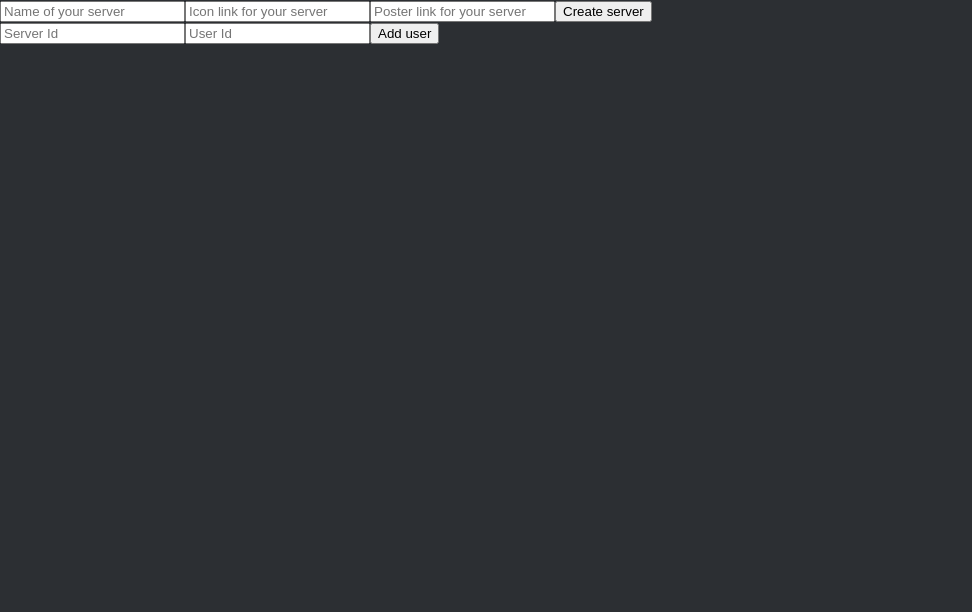
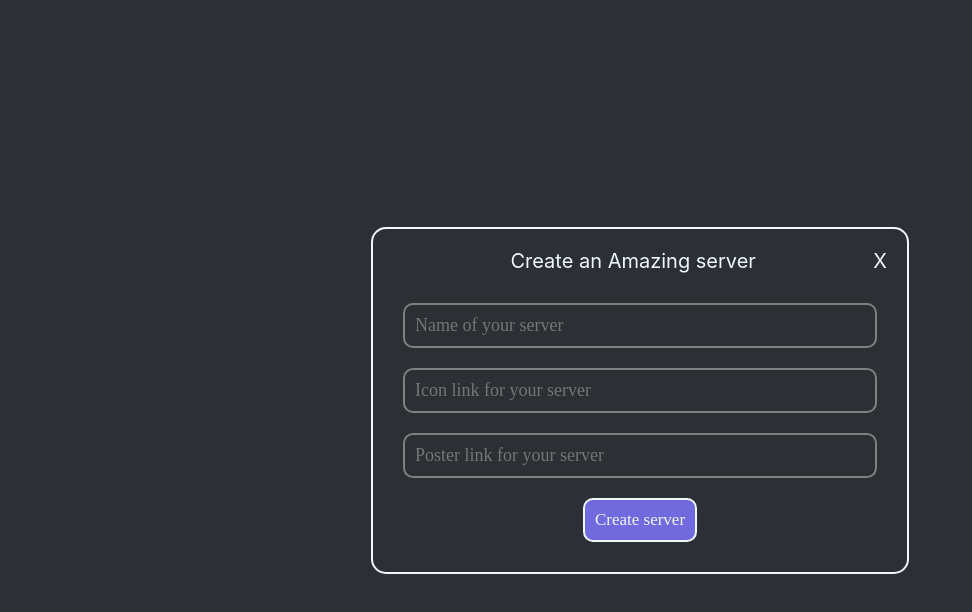
Before and after one commit to PhoenixCreation/pinger, a React (Create React App) app: page /create/server in a window 1280 px wide. Shown: the top 612 px of the page, without its empty margins (0-972 px from the left). Built offline with nearby package versions, Linux system fonts and the light colour scheme; the HTML template or start-up script is replaced by a standard one.

Commit message:
Added initial servers fetch.

```diff
--- a/src/Api/api.js
+++ b/src/Api/api.js
@@ -61,3 +61,13 @@ export const reuestAddUserToServer = async (server_id, user_id) => {
     console.log("Front end api call error", error);
   }
 };
+
+export const requestServersOfUser = async (u_token) => {
+  try {
+    const response = await axios.post(`${URL}/server/get`, { u_token });
+    return response.data;
+  } catch (error) {
+    console.log("reqestServersOfUser - frontend api call ", error);
+    return -1;
+  }
+};
--- a/src/components/Chat.js
+++ b/src/components/Chat.js
@@ -30,7 +30,6 @@ function Chat() {
 
   useEffect(() => {
     chatContainer?.current.scrollTo(0, chatContainer.current.scrollTopMax);
-    console.log("object");
   }, [chats]);
 
   return (
--- a/src/components/Helpers/CreateServer.js
+++ b/src/components/Helpers/CreateServer.js
@@ -26,19 +26,28 @@ function CreateServer() {
     console.log("create server", newServer);
   };
 
-  const [addServerId, setAddServerId] = useState("");
-  const [addUserId, setAddUserId] = useState("");
+  // ***This is for adding user to server with serverId and userid.... can be used in other component
+  //    as a invite of server component
+  // ***
+  // const [addServerId, setAddServerId] = useState("");
+  // const [addUserId, setAddUserId] = useState("");
 
-  const AddUser = (e) => {
-    e.preventDefault();
-    addUserToServer(addServerId, addUserId);
-    setAddServerId("");
-    setAddUserId("");
-  };
+  // const AddUser = (e) => {
+  //   e.preventDefault();
+  //   addUserToServer(addServerId, addUserId);
+  //   setAddServerId("");
+  //   setAddUserId("");
+  // };
 
   return (
     <div className="create__server">
       <div className="cs__form__cont">
+        <div className="cs__form__heading">
+          <div className="cs__form__headingText">Create an Amazing server</div>
+          <div className="cs__form__goback" onClick={() => history.goBack()}>
+            {"X"}
+          </div>
+        </div>
         <form onSubmit={formSubmit} className="cs__form">
           <input
             type="text"
@@ -48,6 +57,8 @@ function CreateServer() {
               setNewServer({ ...newServer, server_name: e.target.value })
             }
             placeholder="Name of your server"
+            className="cs__form__field"
+            required
           />
           <input
             type="text"
@@ -57,6 +68,8 @@ function CreateServer() {
               setNewServer({ ...newServer, server_icon: e.target.value })
             }
             placeholder="Icon link for your server"
+            className="cs__form__field"
+            required
           />
           <input
             type="text"
@@ -66,11 +79,15 @@ function CreateServer() {
               setNewServer({ ...newServer, server_poster: e.target.value })
             }
             placeholder="Poster link for your server"
+            className="cs__form__field"
+            required
           />
-          <button type="submit">Create server</button>
+          <button type="submit" className="cs__form__submit">
+            Create server
+          </button>
         </form>
       </div>
-      <div className="adduser__from__cont">
+      {/* <div className="adduser__from__cont">
         <form onSubmit={AddUser}>
           <input
             type="text"
@@ -86,7 +103,7 @@ function CreateServer() {
           />
           <button type="submit">Add user</button>
         </form>
-      </div>
+      </div> */}
     </div>
   );
 }
--- a/src/components/Pinger.js
+++ b/src/components/Pinger.js
@@ -245,7 +245,7 @@ export default function Pinger() {
         <Chat />
       </div>
       <div className="pinger__usersbar">
-        {Array.isArray(crntServer.users) && (
+        {Array.isArray(crntServer.users) && crntServer.users.username && (
           <>
             <div className="userbar__onlineusers">
               <div className="userbar__onlineuserText">
--- a/src/components/css/Helper/CreateServer.css
+++ b/src/components/css/Helper/CreateServer.css
@@ -0,0 +1,65 @@
+.create__server {
+  display: flex;
+  width: 100%;
+  height: 100%;
+  align-items: center;
+  justify-content: center;
+  color: aliceblue;
+}
+.cs__form__cont {
+  display: flex;
+  align-items: center;
+  justify-content: center;
+  flex-direction: column;
+  border: 2px solid aliceblue;
+  padding: 20px;
+  border-radius: 15px;
+}
+.cs__form__heading {
+  width: 100%;
+  text-align: center;
+  font-size: 20px;
+  display: flex;
+  flex-direction: row;
+  justify-content: space-between;
+  margin-bottom: 20px;
+}
+.cs__form__headingText {
+  flex: 1;
+}
+.cs__form__goback {
+  cursor: pointer;
+}
+.cs__form {
+  display: flex;
+  flex-direction: column;
+  align-items: center;
+  justify-content: center;
+}
+.cs__form__field {
+  all: initial;
+  color: aliceblue;
+  padding: 10px;
+  border: 2px solid grey;
+  width: 450px;
+  margin: 10px;
+  font-size: 18px;
+  border-radius: 10px;
+}
+.cs__form__field:hover {
+  border-color: #afafaf;
+}
+.cs__form__field:focus {
+  border-color: aliceblue;
+}
+.cs__form__submit {
+  all: initial;
+  cursor: pointer;
+  padding: 10px;
+  border: 2px solid aliceblue;
+  background-color: #7269de;
+  font-size: 17px;
+  color: aliceblue;
+  margin: 10px;
+  border-radius: 10px;
+}
--- a/src/components/css/Pinger.css
+++ b/src/components/css/Pinger.css
@@ -126,7 +126,7 @@
   position: relative;
 }
 .serverbar__server:last-child {
-  margin-bottom: 15px;
+  margin-bottom: 20px;
 }
 .serverbar__server:hover .server__icon {
   /* transform: translateY(-5px); */
@@ -140,6 +140,8 @@
   height: 120%;
   transition: all 0.2s linear;
   border-radius: 30px;
+  border: 1px solid grey;
+  background-color: #232323;
 }
 .serverbar__addserver {
   flex: 1;
--- a/src/context/Server.js
+++ b/src/context/Server.js
@@ -1,5 +1,9 @@
 import React, { useState, createContext, useEffect, useContext } from "react";
-import { requestCreateServer, reuestAddUserToServer } from "../Api/api";
+import {
+  requestCreateServer,
+  reuestAddUserToServer,
+  requestServersOfUser,
+} from "../Api/api";
 import { UserContext } from "./Auth";
 
 export const ServerContext = createContext();
@@ -142,31 +146,22 @@ export const ServerProvider = (props) => {
   const [chats, setChats] = useState(chatsDemo);
   const [serverLoading, setserverLoading] = useState(false);
 
-  // Remove this ASAP.........//////.......
   useEffect(() => {
-    // setTimeout(() => {
-    //   setserverLoading(false);
-    // }, 3000);
-    if (user.token) {
+    if (user.token && user.token.length > 1) {
       console.log("Start requesting servers....");
+      setserverLoading(true);
+      requestServersOfUser(user.token).then((data) => {
+        console.log(data);
+        setAllServers(data.servers);
+        setCrntServer(data.servers[0]);
+        setserverLoading(false);
+      });
     }
   }, [user]);
 
   useEffect(() => {
     //Remove this.... this is temporary... remov when connect to database
-    setChats([
-      ...chats,
-      {
-        ...chats[0],
-        id: Math.random() * 1000,
-        sender: {
-          username: "bob",
-          avatar_url: `https://picsum.photos/40/40?random=${Math.floor(
-            Math.random() * 1000
-          )}`,
-        },
-      },
-    ]);
+    console.log("Add some chats depending upon the current channel");
   }, [crntChannel]);
 
   const createServer = async (newServer) => {
```
